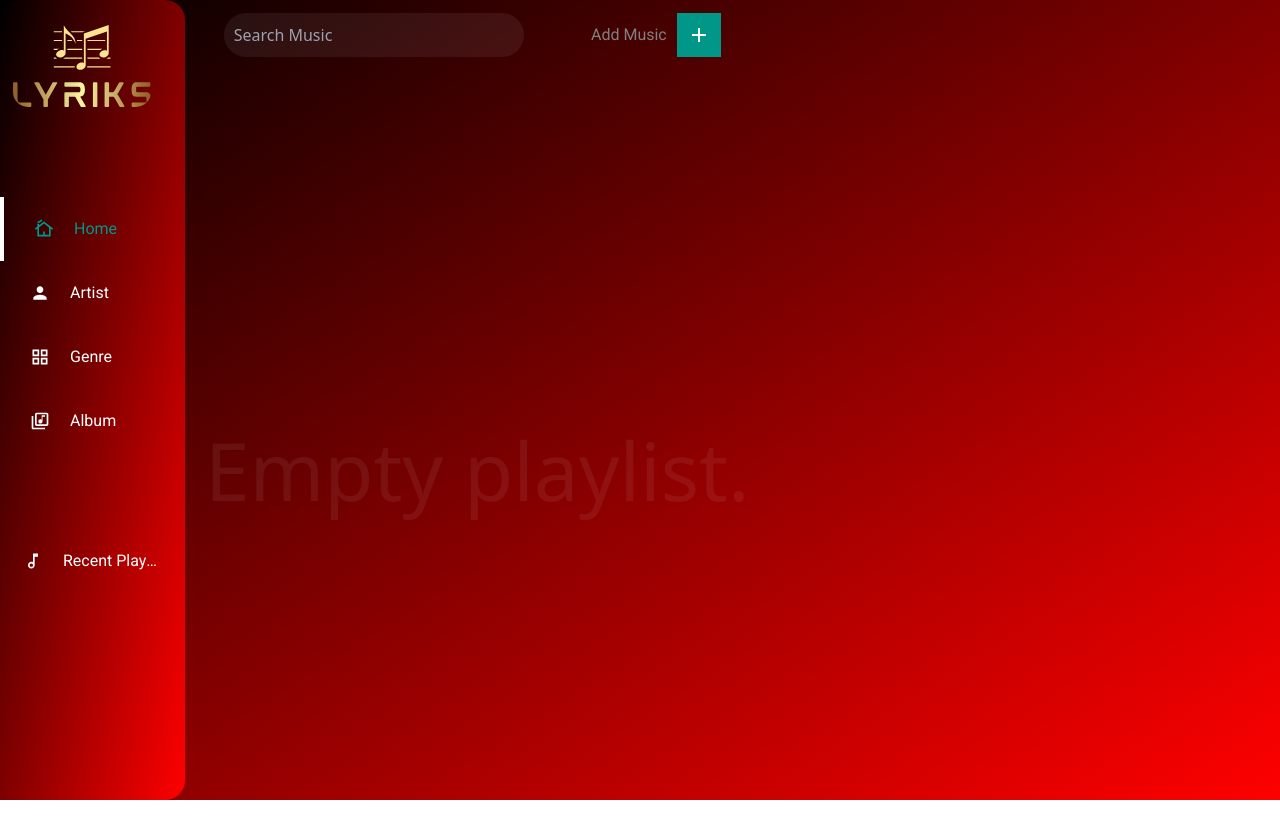
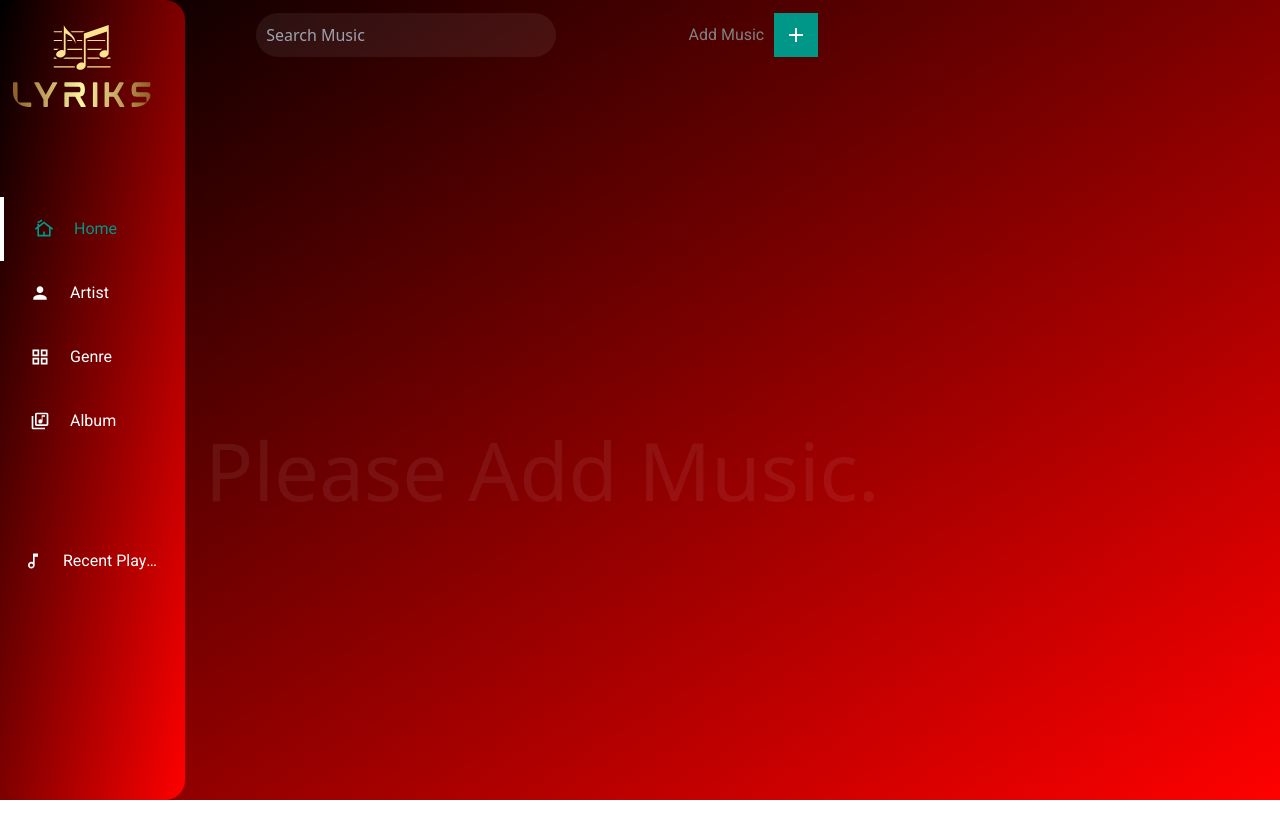
Before and after one commit to Abrham2119/MusicApp, a React (Vite) app: page / in a window 1280 px wide. Shown: the top 838 px of the page. Built offline with nearby package versions, Linux system fonts and the light colour scheme; no server answers; a web font is replaced by a local one.

Commit message:
change the h1

```diff
--- a/src/homePage/Home.tsx
+++ b/src/homePage/Home.tsx
@@ -78,7 +78,7 @@ export const CustomHome = () => {
 const Header = () => {
   return (
     <HeaderContainer>
-      <h1 style={{ fontSize: '500%', color: theme.colors.lightWhite }}>Empty playlist.</h1>
+      <h1 style={{ fontSize: '500%', color: theme.colors.lightWhite }}>Please Add Music.</h1>
     </HeaderContainer>
   );
 };
```
